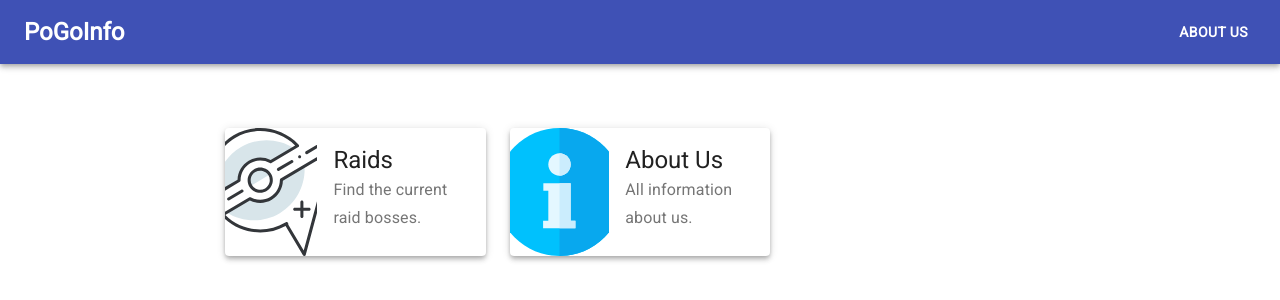
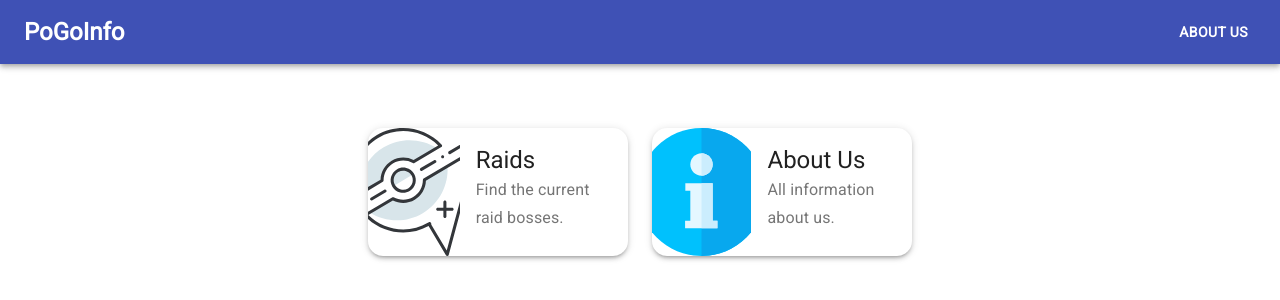
Before and after one commit to ruiaraujo012/PoGoInfo, a React (Create React App) app: page / in a window 1280 px wide. Shown: the top 300 px of the page. Built offline with nearby package versions, Linux system fonts and the light colour scheme.

Commit message:
♻️🚸 Refactor some code due to improvements

```diff
--- a/src/assets/files/contributors.js
+++ b/src/assets/files/contributors.js
@@ -1,4 +1,11 @@
 export default [
+  {
+    name: "PoGoAPI",
+    description: "Data from raids.",
+    image:
+      "https://pbs.twimg.com/profile_images/1298675700455669769/qHeUwBP9_400x400.jpg",
+    url: "https://pogoapi.net/",
+  },
   {
     name: "Freepik",
     description: "App icon and icons on website.",
--- a/src/components/aboutUs/AboutUs.jsx
+++ b/src/components/aboutUs/AboutUs.jsx
@@ -24,8 +24,8 @@
 
   return (
     <Grid container justify="center" className={classes.root}>
-      <Grid item md={2} />
-      <Grid item container direction="column" xs={12} sm={8}>
+      <Grid item lg={2} />
+      <Grid item container direction="column" xs={12} lg={8}>
         <Paper variant="outlined" className={classes.paper}>
           <Grid item>
             <Typography variant="h4">PoGoInfo</Typography>
@@ -48,7 +48,7 @@
           </Grid>
         </Paper>
       </Grid>
-      <Grid item md={2} />
+      <Grid item lg={2} />
     </Grid>
   );
 };
--- a/src/components/aboutUs/ContributorCard.jsx
+++ b/src/components/aboutUs/ContributorCard.jsx
@@ -13,8 +13,10 @@
 
 const useStyles = makeStyles((theme) => ({
   card: {
+    display: "grid",
+    borderRadius: 15,
     minHeight: 250,
-    background: "linear-gradient(0deg, #e3e3e3 0%,#e3e3e3 55%, #828a93 100%)",
+    background: "linear-gradient(to bottom, #83a4d4, #b6fbff)",
     paddingTop: theme.spacing(2),
     margin: theme.spacing(2),
   },
@@ -29,7 +31,6 @@
   },
   cardActions: {
     display: "flex",
-    flexDirection: "column",
     justifyContent: "space-between",
   },
 }));
@@ -48,19 +49,20 @@
         <Typography variant="h6">{contributor.name}</Typography>
         <Typography variant="caption">{contributor.description}</Typography>
       </CardContent>
-      <CardActions className={classes.cardActions}>
-        <Container>
+      {contributor.url && (
+        <CardActions className={classes.cardActions}>
           <Button
             size="small"
             variant="outlined"
             color="primary"
             href={contributor.url}
-            disabled={!contributor.url}
+            fullWidth
+            target="_blank"
           >
             Visit
           </Button>
-        </Container>
-      </CardActions>
+        </CardActions>
+      )}
     </Card>
   );
 };
--- a/src/components/common/CardLink.jsx
+++ b/src/components/common/CardLink.jsx
@@ -7,6 +7,7 @@
 
 const useStyles = makeStyles(() => ({
   root: {
+    borderRadius: 15,
     display: "flex",
   },
   details: {
@@ -31,7 +32,7 @@
 
   return (
     <Link to={operation.path} className={classes.noUnderline}>
-      <Card className={classes.root} elevation={4}>
+      <Card className={classes.root} elevation={3}>
         <CardMedia
           className={classes.cover}
           image={operation.image}
--- a/src/components/common/PokemonCard.jsx
+++ b/src/components/common/PokemonCard.jsx
@@ -50,6 +50,7 @@
     margin: theme.spacing(0.5),
   },
   card: {
+    borderRadius: 15,
     background: "linear-gradient(to bottom, #83a4d4, #b6fbff)",
   },
 }));
--- a/src/components/homePage/HomePage.jsx
+++ b/src/components/homePage/HomePage.jsx
@@ -20,7 +20,15 @@
   return (
     <Grid container justify="center" className={classes.root}>
       <Grid item md={2} />
-      <Grid item container alignContent="center" spacing={3} xs={12} sm={8}>
+      <Grid
+        item
+        container
+        alignContent="center"
+        justify="center"
+        spacing={3}
+        xs={12}
+        sm={8}
+      >
         {routes.map((route, i) => (
           <Grid item xs={12} sm={6} md={4} key={i}>
             <CardLink operation={route} />
--- a/src/components/raidsPage/RaidTier.jsx
+++ b/src/components/raidsPage/RaidTier.jsx
@@ -52,7 +52,7 @@
       >
         {pokemons &&
           pokemons.map((pokemon, i) => (
-            <Grid item xs={12} sm={4} key={i}>
+            <Grid item xs={12} sm={6} md={3} lg={4} key={i}>
               <PokemonCard pokemon={pokemon} key={i} />
             </Grid>
           ))}
--- a/src/components/raidsPage/RaidsPage.jsx
+++ b/src/components/raidsPage/RaidsPage.jsx
@@ -33,14 +33,14 @@
 
   return (
     <Grid container justify="center" className={classes.root}>
-      <Grid item md={2} />
-      <Grid item container alignContent="center" xs={12} sm={8} spacing={3}>
+      <Grid item lg={2} />
+      <Grid item container alignContent="center" xs={12} lg={8} spacing={3}>
         {!loadingCurrentRaids &&
           Object.keys(currentRaids).map((tier, i) => (
             <RaidTier pokemons={currentRaids[tier]} tier={tier} key={i} />
           ))}
       </Grid>
-      <Grid item md={2} />
+      <Grid item lg={2} />
     </Grid>
   );
 };
```
